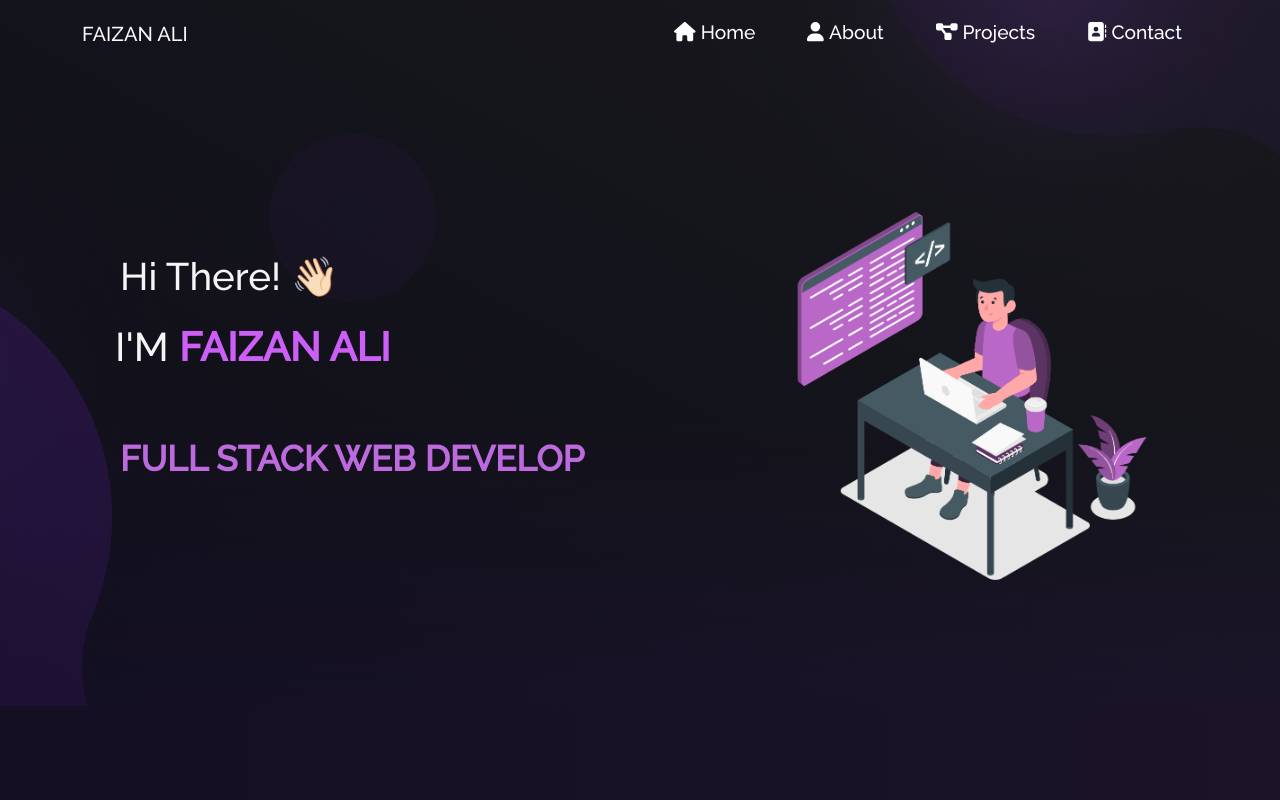
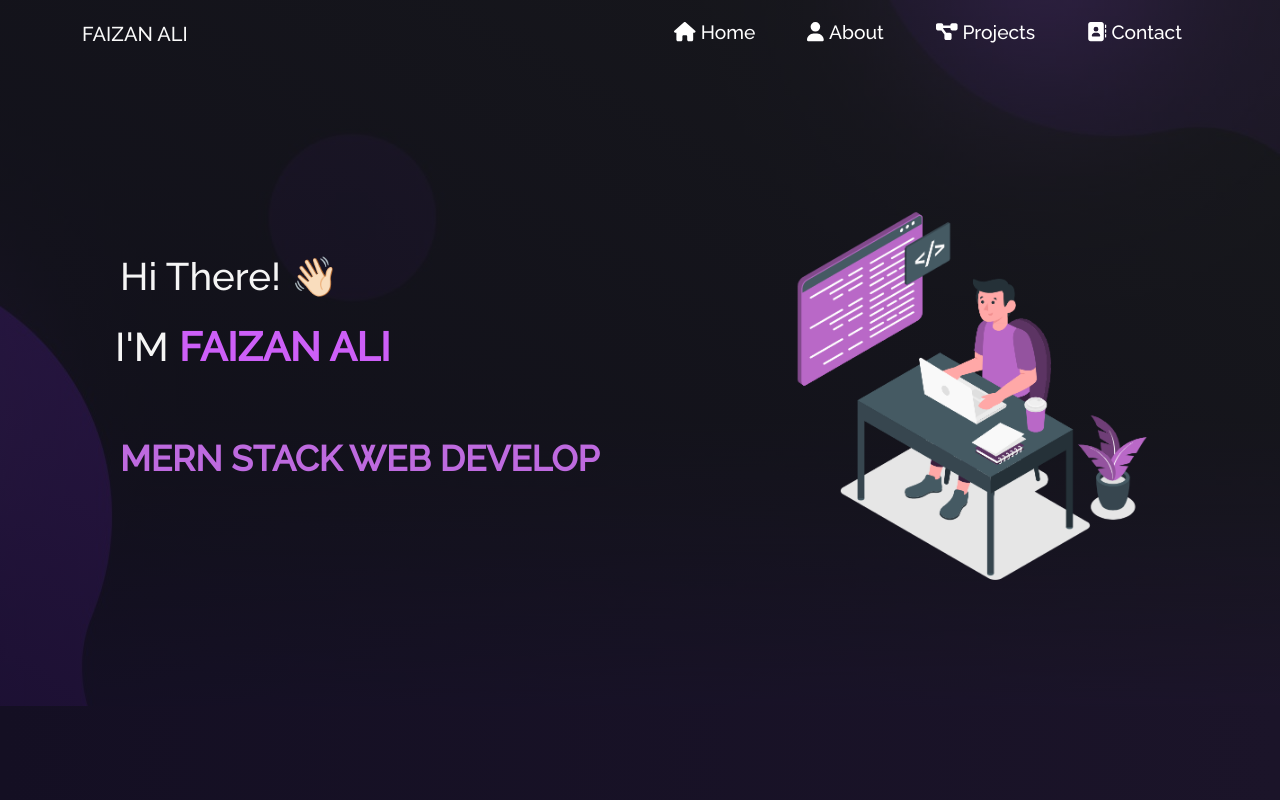
Before and after one commit to Faizan80235/Personal-Portfolio, a React (Create React App) app: page / in a window 1280 px wide. Shown: the top 800 px of the page. Built offline with nearby package versions, Linux system fonts and the light colour scheme.

Commit message:
Update my type.js file

```diff
--- a/src/components/Home/Home.js
+++ b/src/components/Home/Home.js
@@ -30,7 +30,7 @@ function Home() {
               </div>
             </Col>
 
-            <Col md={5} style={{ paddingBottom: 20 }}>
+           <Col md={5} style={{ paddingBottom: 20 }}>
               <img
                 src={homeLogo}
                 alt="home pic"
--- a/src/components/Home/Type.js
+++ b/src/components/Home/Type.js
@@ -6,7 +6,9 @@ function Type() {
     <Typewriter
       options={{
         strings: [
-          "FULL STACK WEB DEVELOPER",
+          "MERN STACK WEB DEVELOPER",
+          "PYTHON PROGRAMMER",
+          "WEB SCRAPER",
           "STUDENT OF CLASS EIGHT",
           "JAVASCRIPT ENTHUSIAST",
           "REACT DEVELOPER",
```
